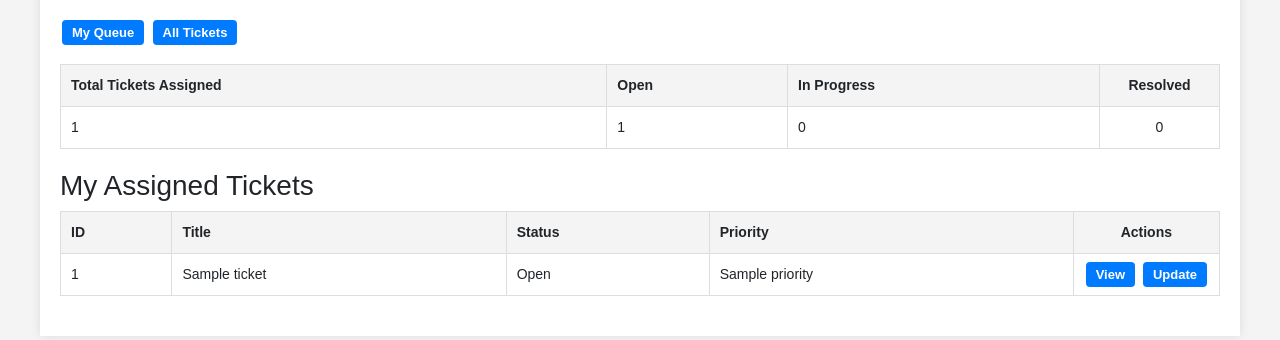
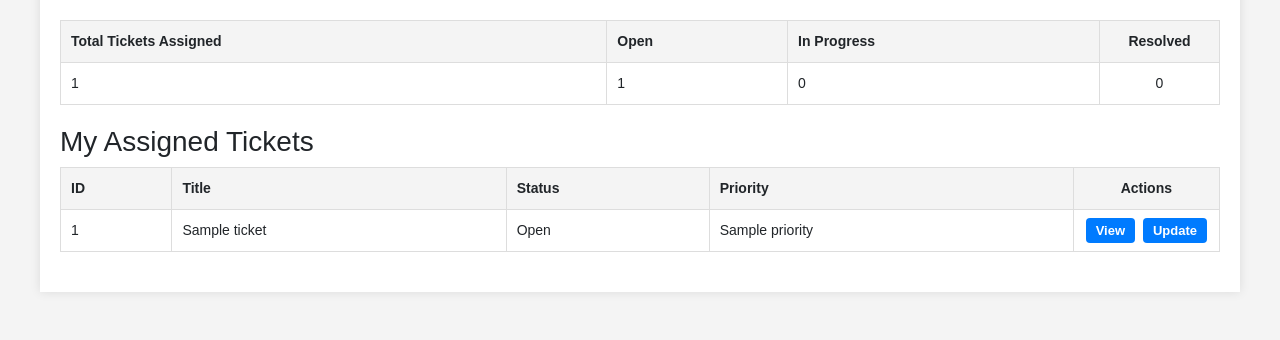
Before and after one commit to Sam-Bendelow/Ticket-Logging-System, a Python web app: template service_desk_app/app/templates/dashboard_analyst.html in a window 1280 px wide. Shown: the part 160-500 px from the top of the page. Run offline with Jinja, Linux system fonts and the light colour scheme; the template is opened without the code that fills it: most values are stand-ins (such as "Sample title", 1, 10 or a date in 2020).

Commit message:
Edited analyst dashboard to remove unnecessary buttons

```diff
--- a/service_desk_app/app/templates/dashboard_analyst.html
+++ b/service_desk_app/app/templates/dashboard_analyst.html
@@ -5,12 +5,6 @@
 <h2>Analyst Dashboard</h2>
 
 <p>Welcome, {{ current_user.email }}</p>
-
-<!-- Navigation buttons -->
-<div style="margin-bottom: 20px;">
-    <a href="{{ url_for('analyst.my_queue') }}" class="btn-action">My Queue</a>
-    <a href="{{ url_for('analyst.analyst_all_tickets') }}" class="btn-action">All Tickets</a>
-</div>
 
 <!-- Summary section -->
 <div class="ticket-table-container">
```
